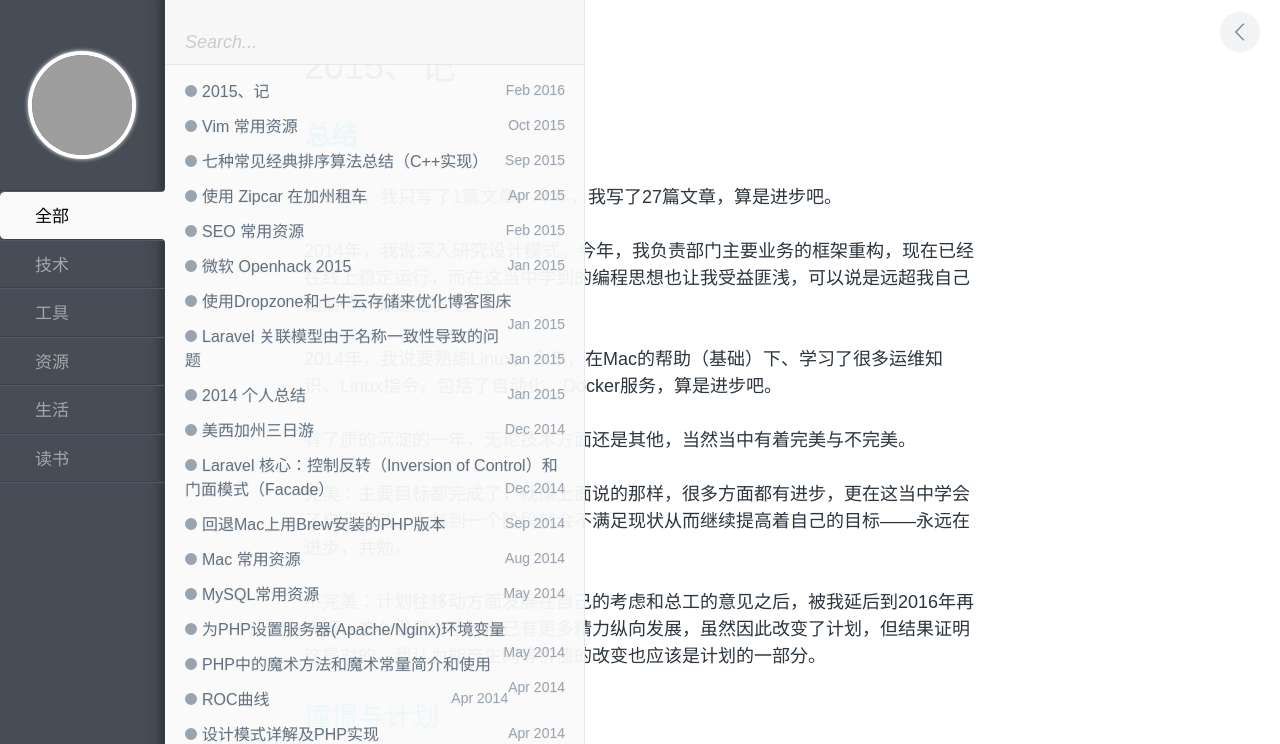
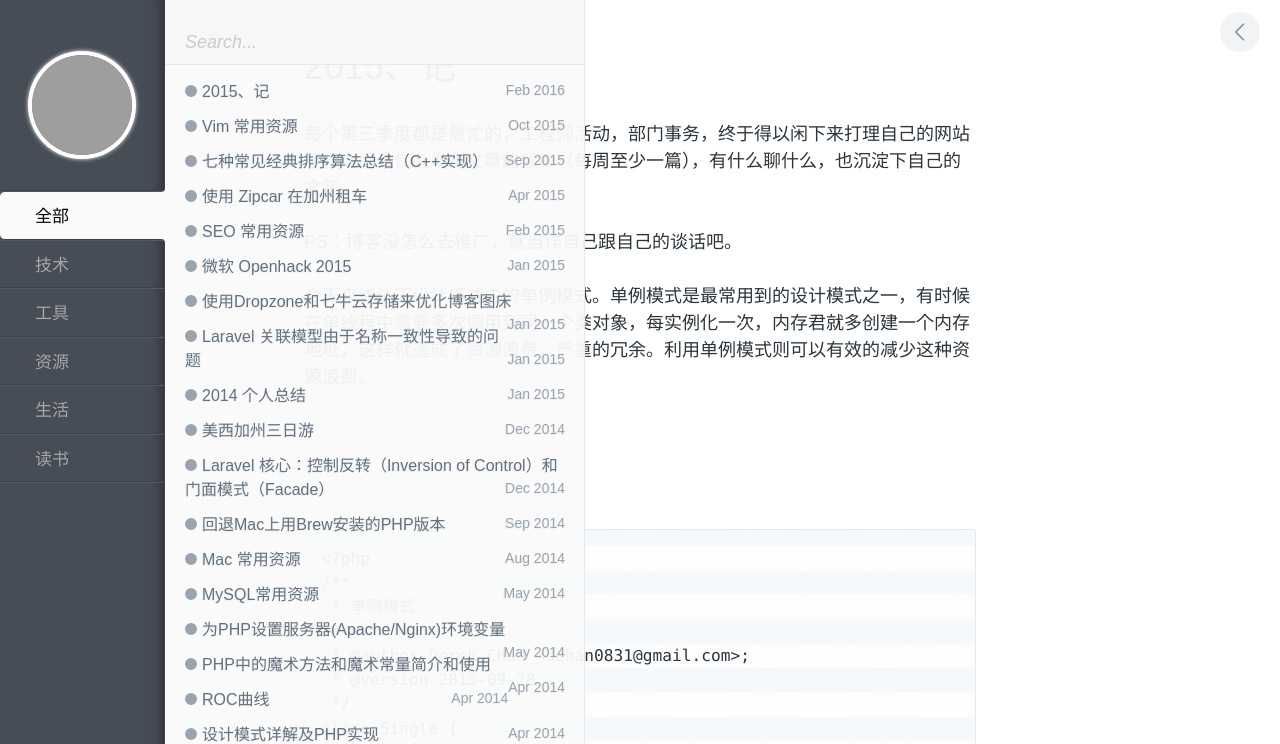
Before and after one commit to kingEcho/gitcdc.github.io, a Jekyll site: the page built from _posts/book/2016-02-05-測試.md, in a window 1280 px wide. Shown: the top 744 px of the page. Built offline with Jekyll 4.4.1, drawn with Linux system fonts in a browser that asks for light colours; comment, search, counter and statistics services are not loaded; some of the changed text lies outside the part shown; grey boxes are pictures that could not be loaded.

Commit message:
edit post

```diff
--- a/_posts/book/2016-02-05-測試.md
+++ b/_posts/book/2016-02-05-測試.md
@@ -5,19 +5,58 @@ category: 生活
 keywords: 2015,年记
 ---
 
-<h2><span style="color: #00ccff;"><strong>总结</strong></span></h2>
-<p>2014年，我只写了1篇文章。今年，我写了27篇文章，算是进步吧。</p>
-<p>2014年，我说深入研究设计模式。今年，我负责部门主要业务的框架重构，现在已经在线上稳定运行，而在这当中学到的编程思想也让我受益匪浅，可以说是远超我自己的期待，算是进步吧。</p>
-<p>2014年，我说要熟练Linux，今年，在Mac的帮助（基础）下、学习了很多运维知识、Linux指令，包括了自动化、Docker服务，算是进步吧。</p>
-<p>有了质的沉淀的一年，无论技术方面还是其他，当然当中有着完美与不完美。</p>
-<p>完美：主要目标都完成了，就像上面说的那样，很多方面都有进步，更在这当中学会了自我驱动。人每到一个阶段就会不满足现状从而继续提高着自己的目标——永远在进步，共勉。</p>
-<p>不完美：计划往移动方面发展在自己的考虑和总工的意见之后，被我延后到2016年再实行，这么做是为了让自己有更多精力纵向发展，虽然因此改变了计划，但结果证明这是对的。我认为能产生同等价值的改变也应该是计划的一部分。</p>
-<h2><span style="color: #00ccff;">憧憬与计划</span></h2>
-<p>加强自我驱动力：这没什么好说的，哈哈。
-</script><img alt=";-D" class="wp-smiley colorbox-389" pagespeed_url_hash="3590569567" src="http://www.gitdc.com/wp-includes/images/smilies/icon_razz.gif"></p>
-<p>学习技术：互联网技术迭代实在太快，在这大环境下，只有持续学习才能保持竞争力。2016年在保持纵向发展的前提下，开展其他语言，横向发展。首要目标把iOS拿下。</p>
-<p>博客：50篇文章，记录生活与技术。</p>
-<p>生活：健康是万物之本，运动使人愉悦，太多太多的技术人在高压之下支撑不住身体，真的唯有健康才能支撑努力，时常锻炼下吧，少年。</p>
-<p>大理想：还是去年的那句话，理想谁都有，我的理想粗略来说就是上班不打卡，实现财政自由，敲出能改变世界的代码。每一年都有计划，等积累满了，这个目标也就近了，所以不急，慢慢来， 感谢这一年帮助过我的所有人。2016年，继续加油！！！也希望所有人都加油，努力朝自己的目标前进！</p>
-<p>Happy New Year！ <img alt=";-D" class="wp-smiley colorbox-389" pagespeed_url_hash="3590569567" src="http://www.gitdc.com/wp-includes/images/smilies/icon_razz.gif"></p>
-<p>&nbsp;</p>
+每个第三季度都是最忙的，工程师活动，部门事务，终于得以闲下来打理自己的网站了，之后会恢复发布文章的频率（每周至少一篇），有什么聊什么，也沉淀下自己的文笔。
+
+PS：博客没怎么去推广，就当作自己跟自己的谈话吧。
+
+今天来浅谈下设计模式中的单例模式。单例模式是最常用到的设计模式之一，有时候在单线程中需要多次调用到同一个类对象，每实例化一次，内存君就多创建一个内存地址，这样就造成了资源浪费，严重的冗余。利用单例模式则可以有效的减少这种资源浪费。
+
+&nbsp;
+
+&nbsp;
+
+
+    <?php
+    /**
+     * 单例模式
+     *
+     * @author Derek Chan <dchan0831@gmail.com>;
+     * @version 2015-09-28
+     */
+    class Single {
+
+        private static $model;
+
+        /**
+         * 構造函數 － 私有化
+         * 不讓外部實例化
+         */
+        private function __construct(){}
+
+        /**
+         * 內部實例化方法
+         *
+         * @return object $model
+         */
+        public static function getInstance(){
+
+            if (is_null(self::$model)) {
+                self::$model = new static;
+            }
+
+            return self::$model;
+
+        }
+
+        public function test(){
+            echo 'Hello World!';
+        }
+
+    }
+
+    $model = Single::getInstance();
+    $model->test();
+
+如果再追求完美點，可以將__clone方法給私有化防止克隆來保證單例的特性。
+
+以上
```
